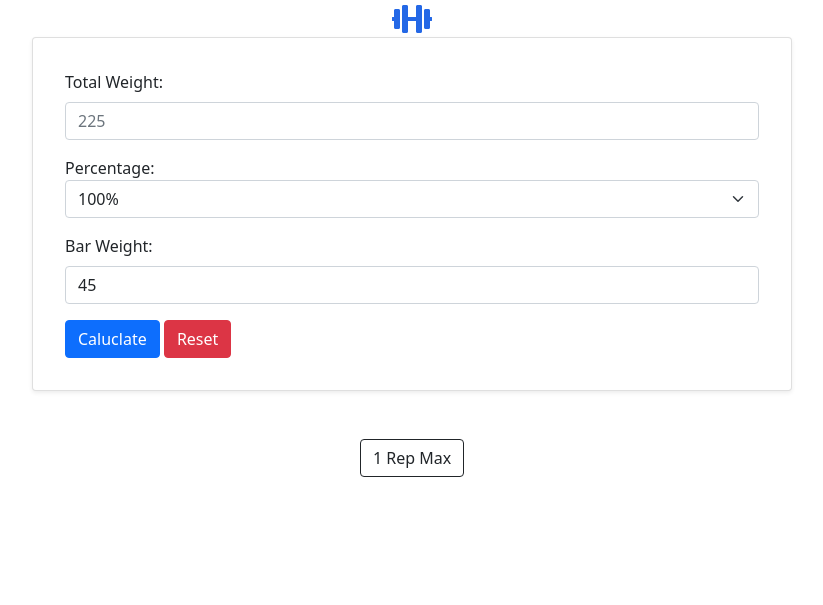
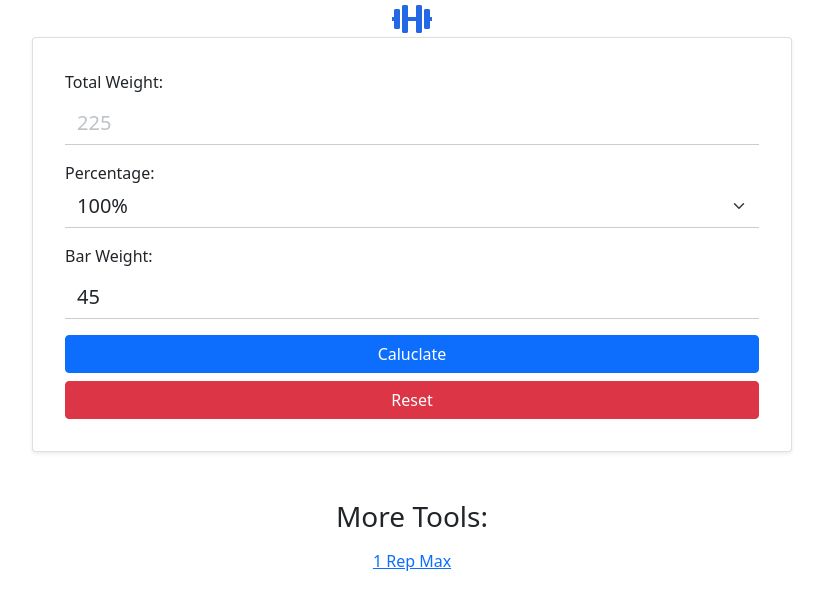
Before and after one commit to AlexMNet/weight-calculator, a website: page index.html in a window 1280 px wide. Shown: the part 53-658 px from the top of the page, without its empty margins (228-1051 px from the left). Drawn offline with nearby package versions, Linux system fonts and the light colour scheme.

Commit message:
Center align results data, change btns to full width block, add links for more tools, comment out dark mode

```diff
--- a/index.html
+++ b/index.html
@@ -48,7 +48,7 @@
         </div>
       </div>
       <div class="row">
-        <div class="card shadow-sm p-3 mb-5 bg-white rounded">
+        <div class="card shadow-sm p-3 mb-5 rounded">
           <div class="card-body">
             <form>
               <div class="mb-3">
@@ -102,12 +102,15 @@
                   value="45"
                 />
               </div>
+              <div class="d-grid gap-2">
                 <button type="submit" class="btn btn-primary">Caluclate</button>
                 <button type="reset" class="reset btn btn-danger">Reset</button>
+              </div>
             </form>
-            <div class="card-body mt-2 results hide">
+            <div class="card-body mt-2 results hide text-center">
               <h3>Plates</h3>
               <div class="mb-3">
+                <div class="d-grid gap-2">
                   <button
                     type="button"
                     id="incrementBtn"
@@ -122,6 +125,7 @@
                   >
                     -5lbs
                   </button>
+                </div>
               </div>
               <small
                 >Target Weight:
@@ -155,7 +159,8 @@
       </div>
       <div class="row">
         <div class="col align-self-center text-center">
-          <a class="btn btn-outline-dark" href="max.html">1 Rep Max</a>
+          <h3>More Tools:</h3>
+          <a class="btn btn-link" href="max.html">1 Rep Max</a>
         </div>
       </div>
     </div>
--- a/styles.css
+++ b/styles.css
@@ -1,3 +1,15 @@
+/* DARK MODE COLORS */
+/* body {
+  background-color: #111;
+  color: #fff;
+}
+
+.card,
+.list-group-item {
+  background-color: rgb(27, 27, 27);
+  color: #fff;
+} */
+
 html {
   scroll-behavior: smooth;
 }
@@ -9,6 +21,54 @@ html {
   color: rgb(36, 104, 230);
 }
 
+.form-control,
+.form-control:active,
+.form-control:focus,
+.form-select {
+  background-color: transparent;
+  border: none;
+  border-bottom: 1px solid #ccc;
+  border-radius: 0;
+  box-shadow: none;
+  /* color: #fff; */
+  outline: 0 none;
+  font-size: 20px;
+}
+
+select option:focus,
+textarea:focus,
+input[type="text"]:focus,
+input[type="password"]:focus,
+input[type="datetime"]:focus,
+input[type="datetime-local"]:focus,
+input[type="date"]:focus,
+input[type="month"]:focus,
+input[type="time"]:focus,
+input[type="week"]:focus,
+input[type="number"]:focus,
+input[type="email"]:focus,
+input[type="url"]:focus,
+input[type="search"]:focus,
+input[type="tel"]:focus,
+input[type="color"]:focus,
+.uneditable-input:focus {
+  outline: 0 none;
+}
+
+/* Dark Mode */
+/* .form-control::placeholder {
+  color: rgba(189, 195, 199, 0.2);
+  font-weight: 100;
+  text-transform: capitalize;
+} */
+
+/* Light Mode */
+.form-control::placeholder {
+  color: rgba(189, 195, 199, 1);
+  font-weight: 100;
+  text-transform: capitalize;
+}
+
 button {
   touch-action: manipulation;
 }
```
Also changed, not shown: max.html (+8 -5 lines). Lines whose indentation alone changed are shown as unchanged.
